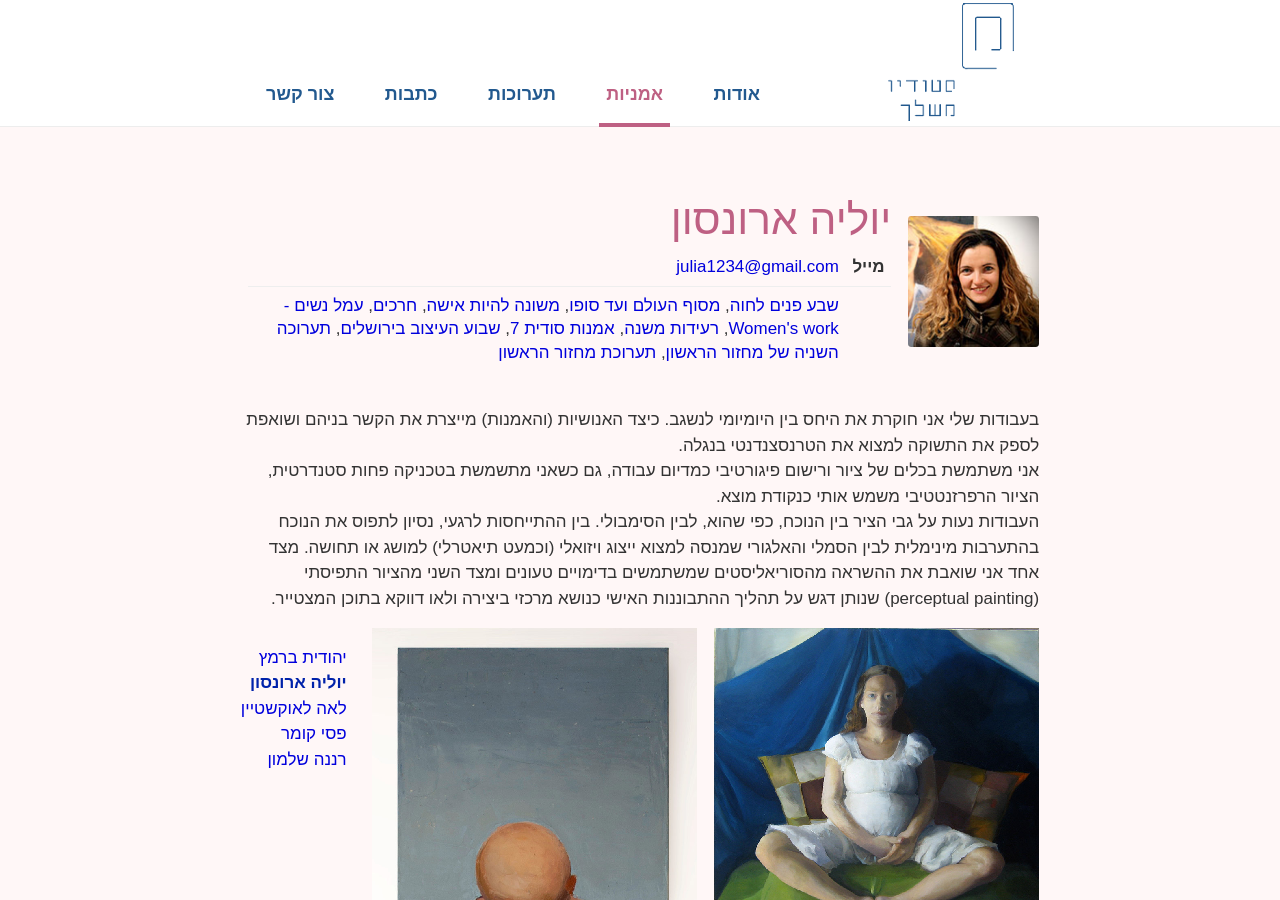
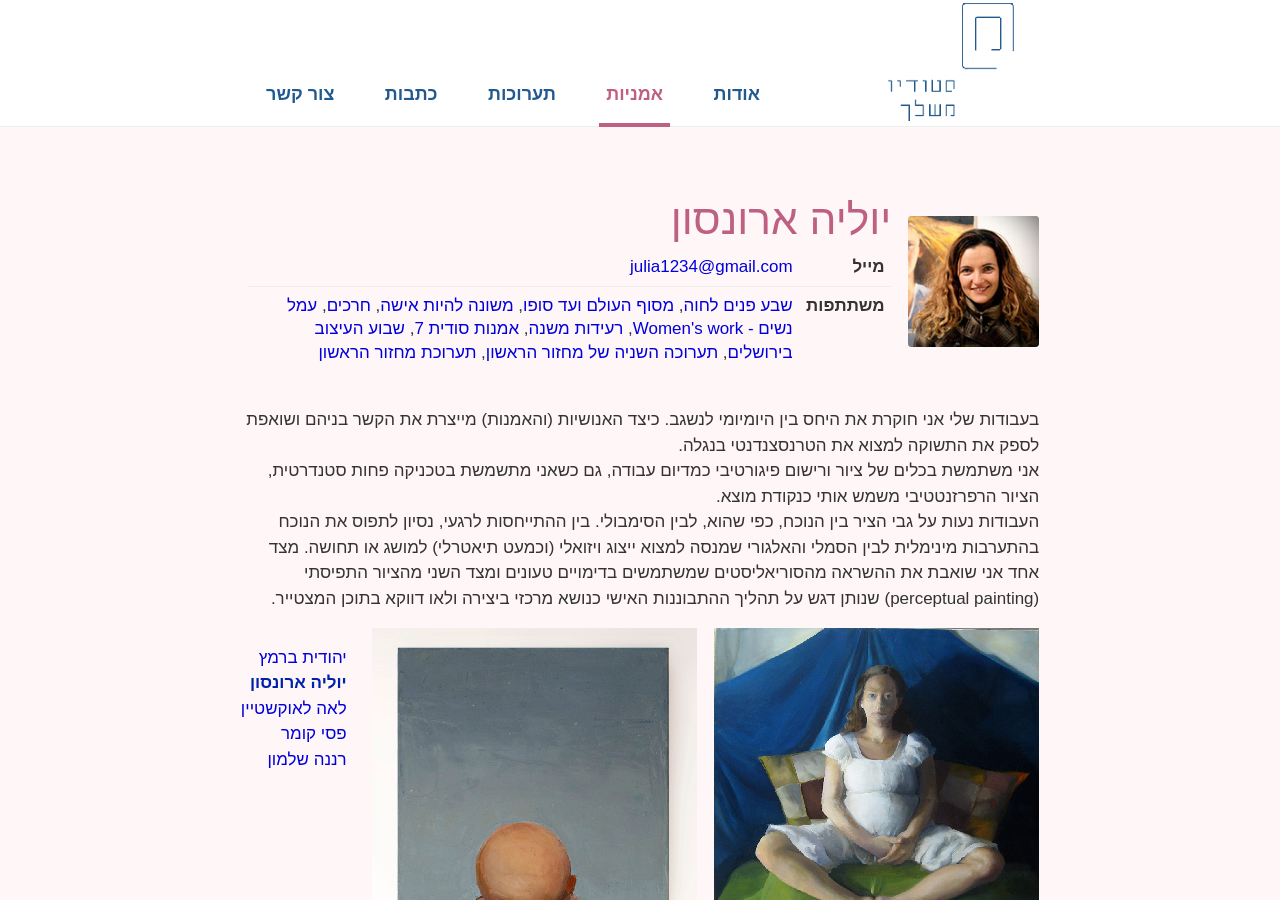
Before and after one commit to laukstein/studioofherown, a Jekyll site: the page built from _pages/artist/julia-aronson.md, in a window 1280 px wide and 900 px high. Built offline with Jekyll 4.4.1, drawn with Linux system fonts in a browser that asks for light colours.

Commit message:
Missing string in layout "artist"

```diff
--- a/_data/l10n.yml
+++ b/_data/l10n.yml
@@ -2,6 +2,7 @@ artist:
     email: מייל
     website: פורטפוליו
     statement: הצהרה
+    participations: משתתפות
 exhibition:
     - name: curator
       title: אוצר
```
